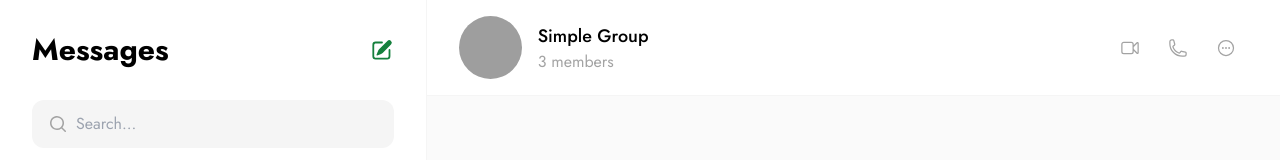
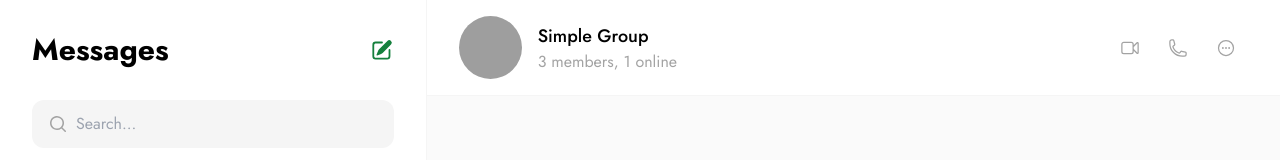
Before and after one commit to mehranarji/react-chat-client, a React (Create React App) app: page /532 in a window 1280 px wide. Shown: the top 160 px of the page. Built offline with nearby package versions, Linux system fonts and the light colour scheme; no server answers; grey boxes are pictures that could not be loaded.

Commit message:
display status

```diff
--- /dev/null
+++ b/src/components/ContactStatus.tsx
@@ -0,0 +1,26 @@
+import { FC, useMemo } from "react";
+import { Status } from "../app/models/Status";
+
+interface ContactStatusProps {
+  status?: Status;
+}
+
+const ContactStatus: FC<ContactStatusProps> = props => {
+  const { status } = props;
+
+  const textColor = useMemo(() => {
+    if (status === Status.Online) {
+      return "text-green-700";
+    }
+
+    return "text-neutral-400";
+  }, [status]);
+
+  if (!status) {
+    return <></>;
+  }
+
+  return <span className={textColor}>{status.toLowerCase()}</span>;
+};
+
+export default ContactStatus;
--- a/src/components/GroupChatHeader.tsx
+++ b/src/components/GroupChatHeader.tsx
@@ -3,6 +3,7 @@ import ChatHeader from "./ChatHeader";
 import UserAvatar from "./UserAvatar";
 import { GroupChat } from "../app/models/Chat";
 import { VideoCameraIcon, PhoneIcon, EllipsisHorizontalCircleIcon } from "@heroicons/react/24/outline";
+import GroupStatus from "./GroupStatus";
 
 interface GroupChatHeaderProps {
   chat: GroupChat
@@ -11,17 +12,13 @@ interface GroupChatHeaderProps {
 const GroupChatHeader: FC<GroupChatHeaderProps> = (props) => {
   const { chat } = props;
 
-  const getStatus = () => {
-    return `${chat.contact_ids.length} members`;
-  }
-
   return (
     <ChatHeader>
       <UserAvatar className="h-full mr-4" src={chat.image} alt={chat.name} />
 
       <div>
         <p className="font-medium text-lg">{chat.name}</p>
-        <p className="text-neutral-400">{getStatus()}</p>
+        <p><GroupStatus chat={chat} /></p>
       </div>
 
       <div className="ml-auto flex gap-1">
--- /dev/null
+++ b/src/components/GroupStatus.tsx
@@ -0,0 +1,28 @@
+import { FC, useMemo } from "react";
+import { GroupChat } from "../app/models/Chat";
+import { useAppSelector } from "../app/hooks";
+import { selectGroupMembers } from "../features/chats/chatsSlice";
+import { Status } from "../app/models/Status";
+
+interface GroupStatusProps {
+  chat: GroupChat;
+}
+
+const GroupStatus: FC<GroupStatusProps> = props => {
+  const { chat } = props;
+  const members = useAppSelector(selectGroupMembers({ chatId: chat.id }));
+
+  const onlineMembers = useMemo(
+    () => members?.filter(member => member.status === Status.Online) || [],
+    [members]
+  );
+
+  return (
+    <span className="text-neutral-400">
+      {`${chat.contact_ids.length} members`}
+      {onlineMembers.length > 0 && `, ${onlineMembers.length} online`}
+    </span>
+  );
+};
+
+export default GroupStatus;
--- a/src/components/PrivateChatHeader.tsx
+++ b/src/components/PrivateChatHeader.tsx
@@ -10,6 +10,7 @@ import { PrivateChat } from "../app/models/Chat";
 import { useAppSelector } from "../app/hooks";
 import { selectContact } from "../features/contacts/contactsSlice";
 import { displayName } from "../helpers/user";
+import ContactStatus from "./ContactStatus";
 
 interface PrivateChatHeaderProps {
   chat: PrivateChat;
@@ -29,7 +30,7 @@ const PrivateChatHeader: FC<PrivateChatHeaderProps> = (props) => {
 
       <div>
         <p className="font-medium text-lg">{displayName(contact)}</p>
-        {!!contact.status && <p className="text-neutral-400">{contact.status.toLowerCase()}</p>}
+        <p><ContactStatus status={contact.status} /></p>
       </div>
 
       <div className="ml-auto flex gap-1">
--- a/src/features/chats/chatsSlice.ts
+++ b/src/features/chats/chatsSlice.ts
@@ -131,7 +131,7 @@ const initialState: ChatState = {
           content: "Blah blah blah",
         },
       ],
-      contact_ids: [7, 9, 11, 1248],
+      contact_ids: [7, 9, 5, 1248],
     },
   },
 };
@@ -148,11 +148,6 @@ export const contactSlice = createSlice({
     ) => {
       // Chat not found
       if (!state.chats[chat_id]) {
-        state.chats[chat_id] = {
-          id: chat_id,
-          type: "private",
-          messages: [message],
-        };
         return;
       }
 
@@ -198,6 +193,29 @@ export const selectFilteredChats = ({ query }: { query: string }) =>
     }
   );
 
+export const selectGroupMembers = ({ chatId } : {chatId: number}) =>
+  createSelector(
+    ({ chats }: RootState) => chats.chats,
+    ({ contacts }: RootState) => contacts.contacts,
+    ({user}: RootState) => user.user,
+    (chats, contacts, user) => {
+      const chat = chats[chatId];
+      if (!chat || chat.type !== "group") {
+        return [];
+      }
+
+      const result = chat.contact_ids
+        .map(id => contacts[id])
+        .filter(contact => contact);
+
+      if (chat.contact_ids.includes(user.id)) {
+        result.push(user);
+      }
+
+      return result;
+    }
+);
+
 // Action creators are generated for each case reducer function
 export const { sendMessage } = contactSlice.actions;
 
--- a/src/features/users/userSlice.ts
+++ b/src/features/users/userSlice.ts
@@ -1,6 +1,7 @@
 import { createSlice } from "@reduxjs/toolkit";
 import User from "../../app/models/User";
 import { RootState } from "../../app/store";
+import { Status } from "../../app/models/Status";
 
 export type UserState = {
   user: User
@@ -11,6 +12,7 @@ const initialState: UserState = {
     id: 1248,
     first_name: "Mike",
     last_name: "Shinoda",
+    status: Status.Online,
     picture: {
       large: "https://randomuser.me/api/portraits/men/74.jpg",
       thumbnail: "https://randomuser.me/api/portraits/men/74.jpg",
```
